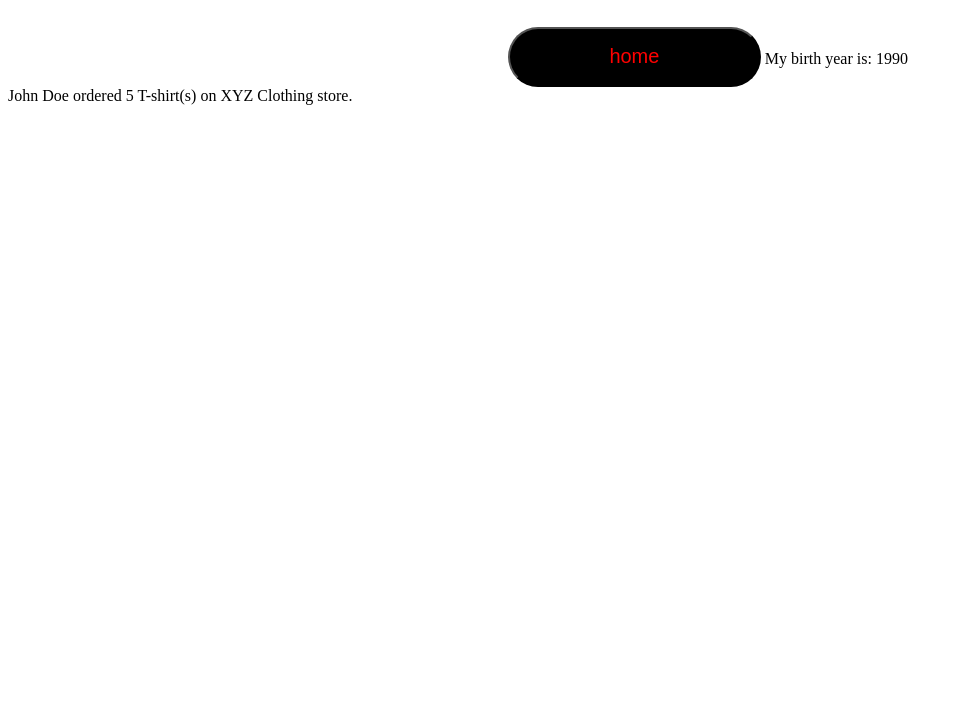
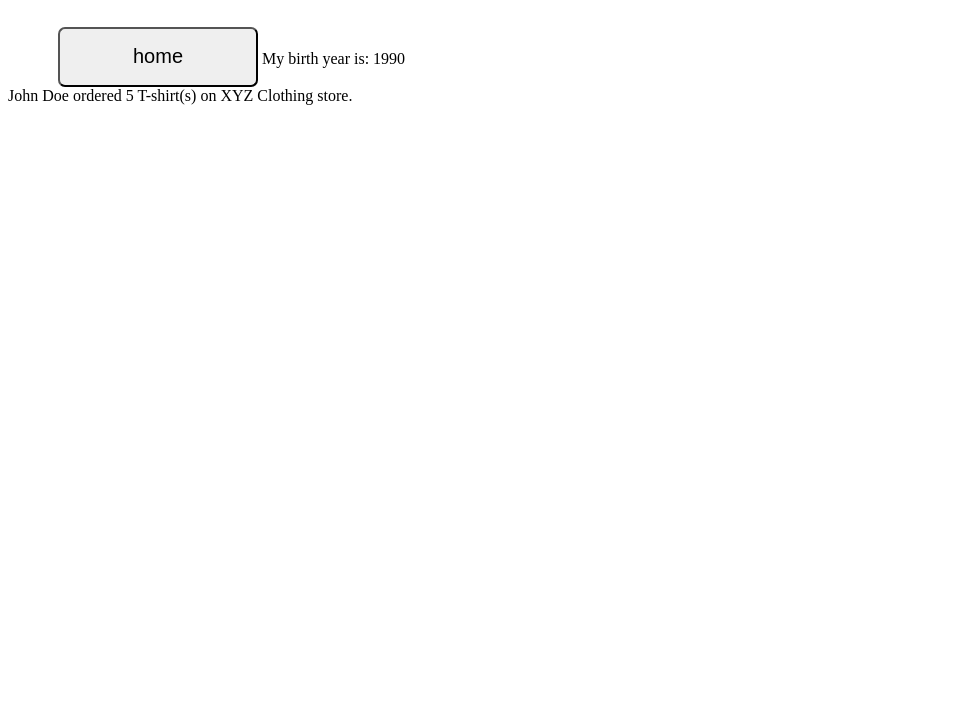
Before and after one commit to 90saifali11/javascript, a plain HTML site: page chapter 3/index.html in a window 1280 px wide. Shown: the part 73-800 px from the top of the page, without its empty margins (0-963 px from the left). Drawn offline with Linux system fonts and the light colour scheme.

Commit message:
Add files via upload

```diff
--- a/chapter 3/index.html
+++ b/chapter 3/index.html
@@ -7,14 +7,12 @@
     <style>
 
         button{
-            background-color:black ;
-            color:red;
-            border-radius: 30px;
+            border-radius: 7px;
             height: 60px;
-            width: 20%;
+            width: 200px;
             font-size: 20px;
             padding: auto;
-            margin-left: 500px;
+            margin-left: 50px;
             margin-top: 20px;
         }
         a{
@@ -22,12 +20,7 @@
             text-align: center;
 
         }
-        button:hover{
-            background-color:red;
-            color: black;
 
-            box-shadow: 20px 20px 60px, 20px 20px 60px;
-        }
         h1{
             text-align: center;
         }
@@ -35,7 +28,7 @@
 </head>
 <body>
    <center><h1>chapter 3</h1></center>
-   <a href="C:\Users\Arif\Documents\GitHub\javascript\index.html"><button>home</button></a>
+   <a href="./index.html"><button>home</button></a>
    <script src="index.js"></script>
 </body>
 </html>
```
Also changed, not shown: chapter 1/index.html (+1 -1 lines), chapter 2/index.html (+1 -1 lines), chapter 4/index.html (+1 -1 lines).
